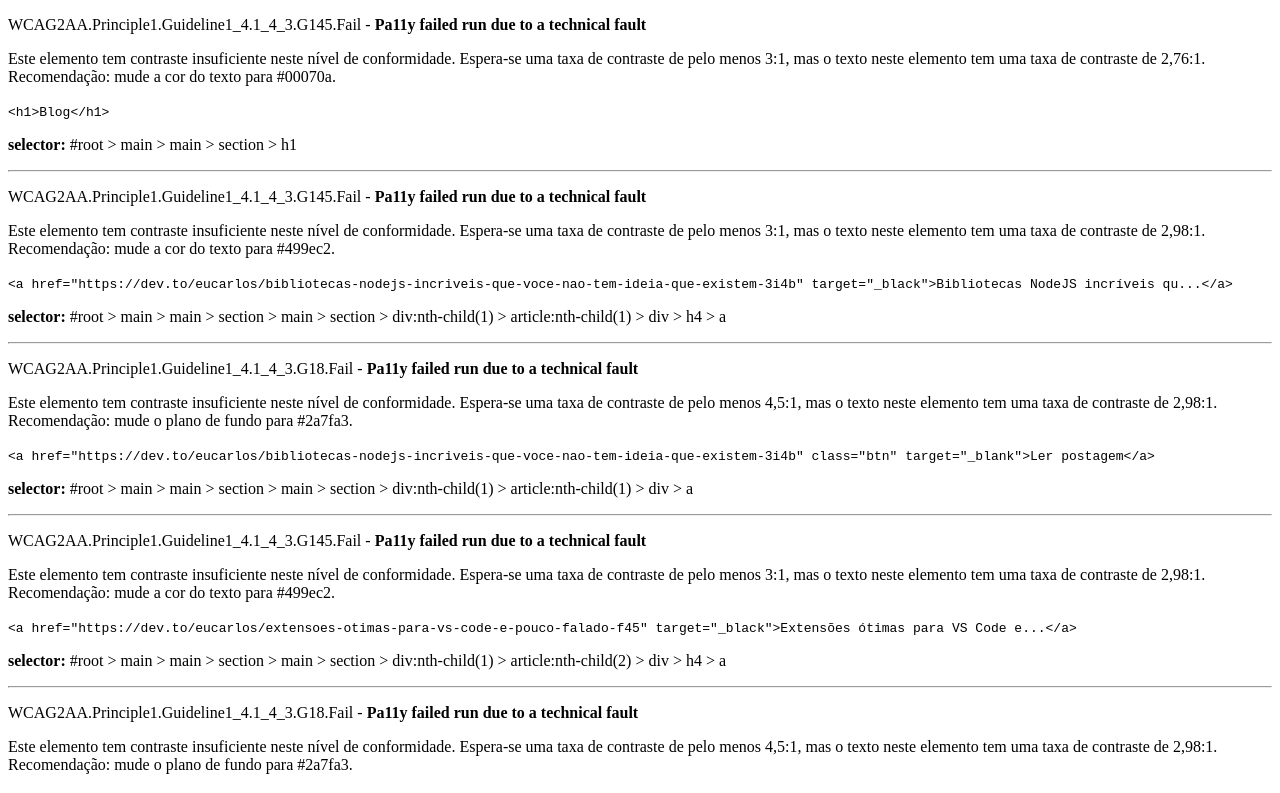
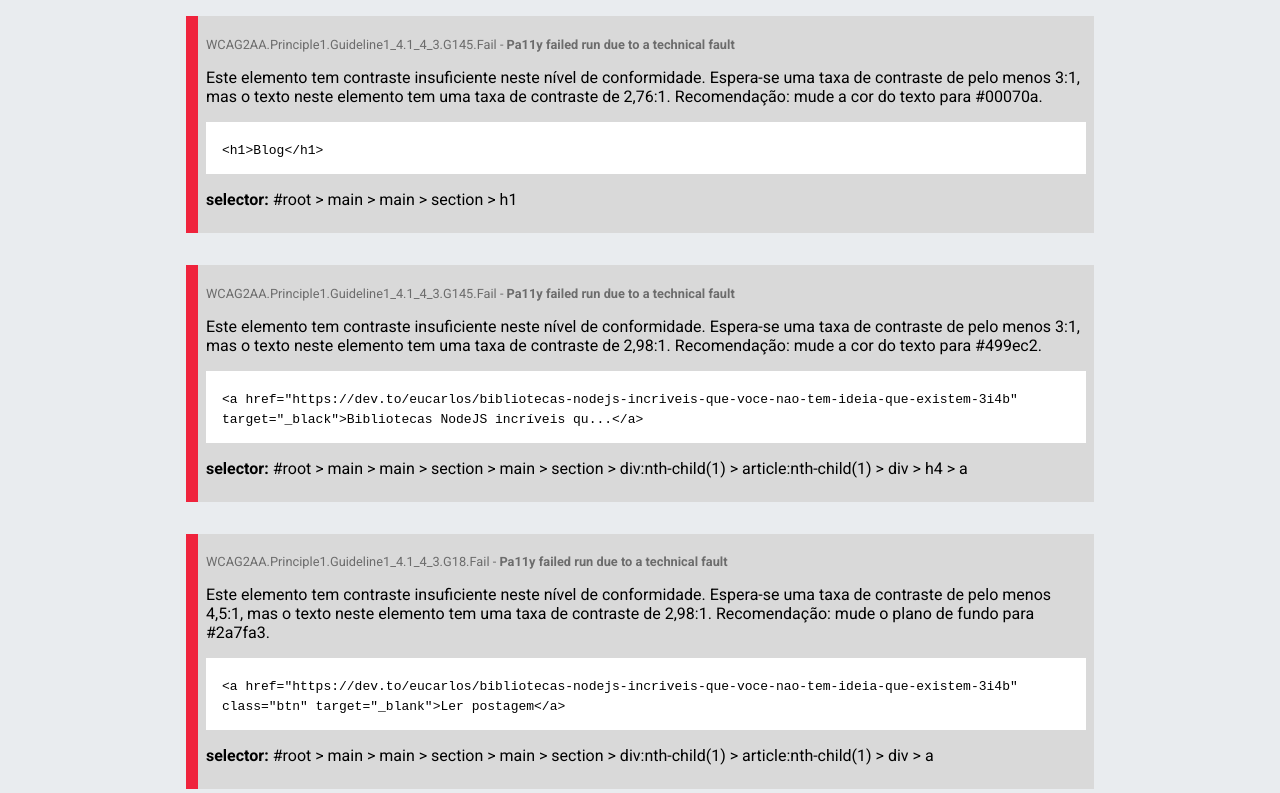
Before and after one commit to EuCarlos/pa11y-viewer, a React (Vite) app: page / in a window 1280 px wide. Shown: the top 793 px of the page. Built offline with nearby package versions, Linux system fonts and the light colour scheme.

Commit message:
:lipstick: style reports and global

```diff
--- a/index.html
+++ b/index.html
@@ -2,9 +2,13 @@
 <html lang="en">
   <head>
     <meta charset="UTF-8" />
-    <link rel="icon" type="image/svg+xml" href="/vite.svg" />
     <meta name="viewport" content="width=device-width, initial-scale=1.0" />
-    <title>Vite + React + TS</title>
+
+    <link rel="preconnect" href="https://fonts.googleapis.com">
+    <link rel="preconnect" href="https://fonts.gstatic.com" crossorigin>
+    <link href="https://fonts.googleapis.com/css2?family=Roboto:wght@400;700&family=Source+Code+Pro:wght@300&display=swap" rel="stylesheet">
+
+    <title>Pa11y Viewer - By Carlos Alves</title>
   </head>
   <body>
     <div id="root"></div>
--- a/package.json
+++ b/package.json
@@ -11,7 +11,8 @@
   },
   "dependencies": {
     "react": "^18.2.0",
-    "react-dom": "^18.2.0"
+    "react-dom": "^18.2.0",
+    "sass": "^1.56.1"
   },
   "devDependencies": {
     "@types/react": "^18.0.24",
--- a/src/App.tsx
+++ b/src/App.tsx
@@ -1,11 +1,13 @@
+import json from './reports/report.json'
 import { Report } from './components/Report'
-import json from './reports/report.json'
+import { UID } from './utils/uid'
+import './styles/globals.sass'
 
 function App() {
   const reports = json.map(({ code, type, typeCode, message, context, selector }) => {
     return <div>
-      {/* {report.message} */}
       <Report
+        key={UID()}
         code={code}
         type={type}
         typeCode={typeCode}
@@ -13,7 +15,6 @@ function App() {
         context={context}
         selector={selector}
       />
-      <hr/>
     </div>
   })
 
--- a/src/components/Report/index.tsx
+++ b/src/components/Report/index.tsx
@@ -1,3 +1,4 @@
+import '../../styles/report_card.sass'
 import { typesCodeMessage } from '../../utils/messages'
 
 type ReportProps = {
@@ -11,11 +12,11 @@ type ReportProps = {
 
 export function Report({ code, type, typeCode, message, context, selector }: ReportProps) {
     return (
-        <article className={`report--${type}`}>
+        <article className={`report report--${type}`}>
             <p className={'code'}>{code} - <strong>{typesCodeMessage[typeCode]}</strong></p>
-            <p className={'message'}>{message}</p>
+            <p>{message}</p>
             <p className={'context'}><code>{context}</code></p>
-            <p className={'selector'}><strong>selector:</strong> {selector}</p>
+            <p><strong>selector:</strong> {selector}</p>
         </article>
     )
 }
--- /dev/null
+++ b/src/styles/globals.sass
@@ -0,0 +1,11 @@
+body
+    padding: 0
+    margin: 0
+    box-sizing: border-box
+    font-family: 'Roboto', sans-serif
+    background: #e9ecef
+
+.App
+    display: flex
+    flex-direction: column
+    align-items: center
--- /dev/null
+++ b/src/styles/report_card.sass
@@ -0,0 +1,25 @@
+.report
+    width: 55rem
+    padding: .5rem
+    margin: 1rem
+
+    background: #D9D9D9
+    border-left: solid .8rem
+
+    &--error
+        border-left-color: #EF233C
+    &--warning
+        border-left-color: #EFE723
+    &--notice
+        border-left-color: #2350EF
+    &--none
+        border-left-color: #23EF5C
+
+    & > .code
+        color: #6C6C6C
+        font-size: .8rem
+    & > .context
+        background: #FFF
+        font-family: 'Source Code Pro', monospace
+
+        padding: 1rem
```
Also changed, not shown: 1 other file (tests, documents, lock files or other folders).
